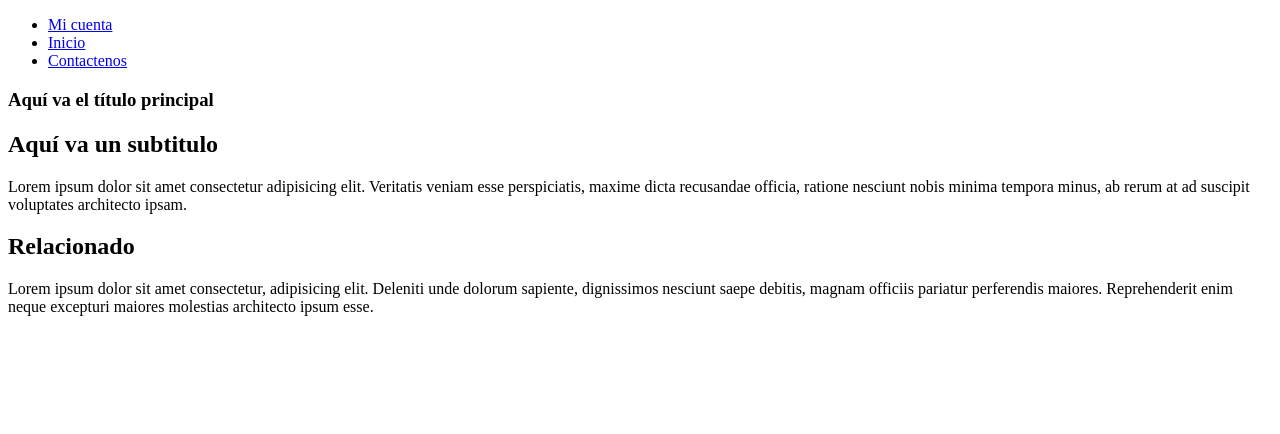
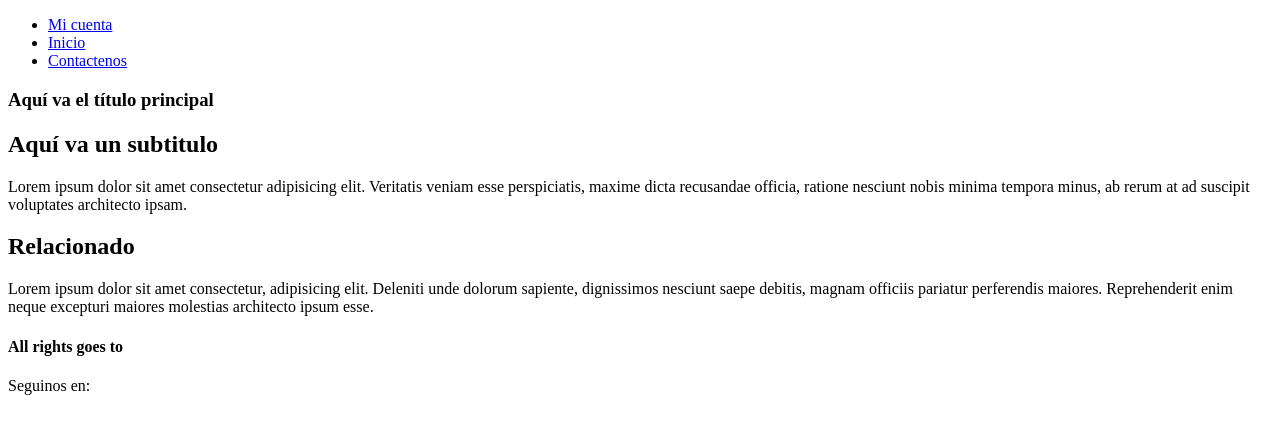
Before and after one commit to MatiB24/master, a plain HTML site: page index.html in a window 1280 px wide. Drawn offline with Linux system fonts and the light colour scheme.

Commit message:
Se agregó instagram a la sección footer y se agregó un <script> después del <html>

```diff
--- a/index.html
+++ b/index.html
@@ -33,5 +33,13 @@
         <h2>Relacionado</h2>
         <p>Lorem ipsum dolor sit amet consectetur, adipisicing elit. Deleniti unde dolorum sapiente, dignissimos nesciunt saepe debitis, magnam officiis pariatur perferendis maiores. Reprehenderit enim neque excepturi maiores molestias architecto ipsum esse.</p>
     </aside>
+    <footer>
+        <h4>All rights goes to </h4>
+        <p>Seguinos en:</p>
+        <a  href="instragram.com"></a>
+        <a  href="https://www.instagram.com/"></a>
+    </footer>
 </body>
 </html>
+<script>
+</script>
```
